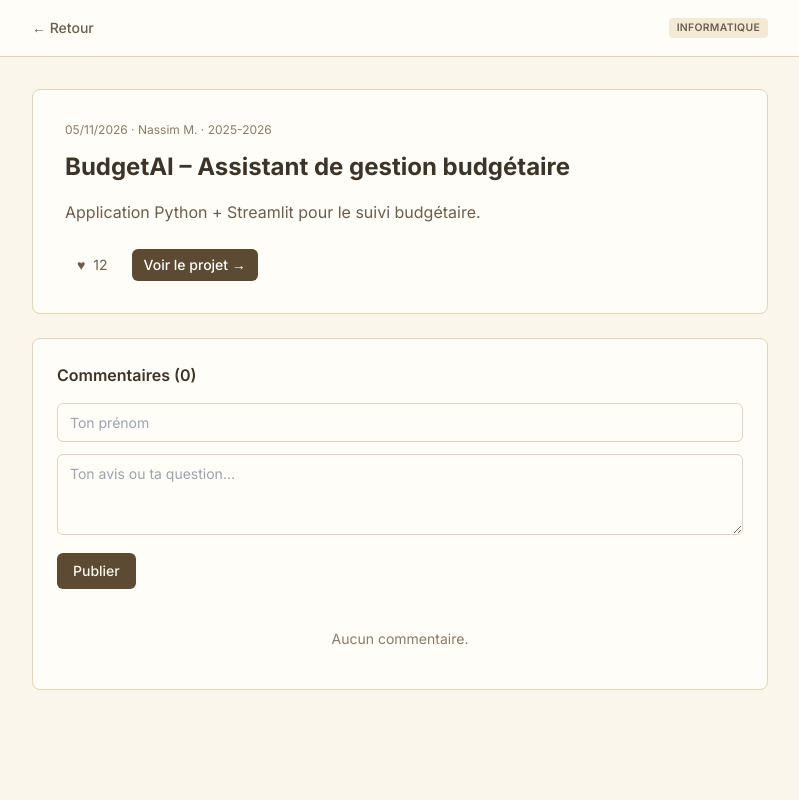
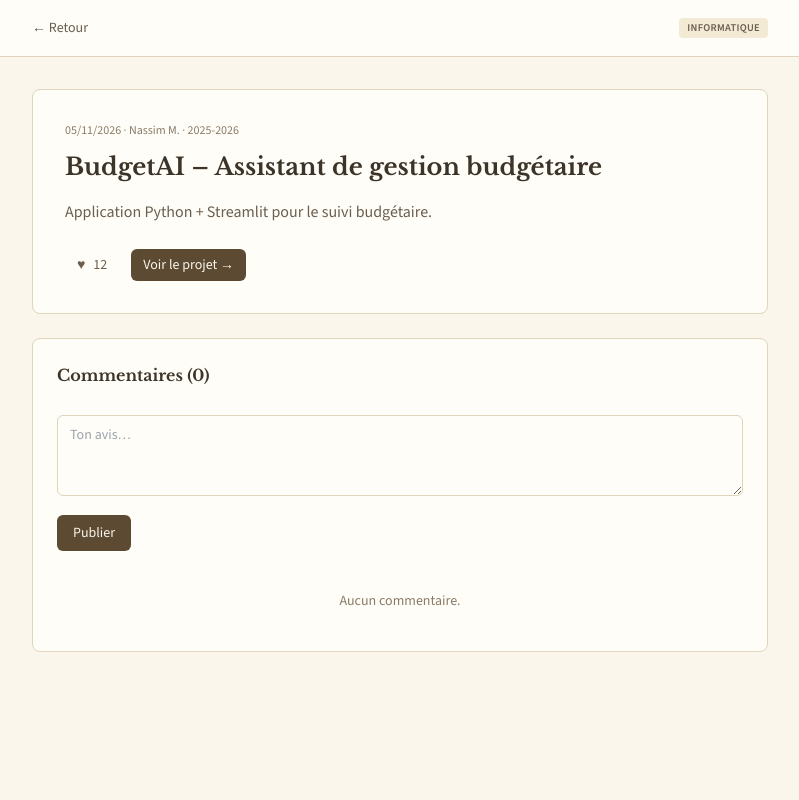
Before and after one commit to NassimMaouche/tfe-hub-live, a Flask app: page /projet/1 in a window 1280 px wide. Shown: the whole page, without its empty margins (240-1039 px from the left). Run offline with Flask 3, Linux system fonts and the light colour scheme; the visitor is signed in with stand-in values (Sample User, id 1); some libraries are stand-ins or nearby versions.

Commit message:
Paper theme index and detail pages

```diff
--- a/templates/detail.html
+++ b/templates/detail.html
@@ -6,69 +6,58 @@
   <title>{{ project.titre }} – TFE Hub</title>
   <script src="https://cdn.tailwindcss.com"></script>
   <link rel="stylesheet" href="/static/css/style.css" />
-  <link href="https://fonts.googleapis.com/css2?family=Inter:wght@400;500;600;700&display=swap" rel="stylesheet" />
-  <style>body{font-family:Inter,system-ui,sans-serif}</style>
+  <link href="https://fonts.googleapis.com/css2?family=Libre+Baskerville:wght@400;700&family=Source+Sans+3:wght@400;500;600;700&display=swap" rel="stylesheet" />
+  <style>
+    body { font-family: 'Source Sans 3', system-ui, sans-serif; background: #faf6eb; color: #3d3429; }
+    h1, h2 { font-family: 'Libre Baskerville', Georgia, serif; }
+  </style>
 </head>
-<body class="bg-slate-50 text-slate-800 min-h-screen">
-
-  <header class="bg-white border-b border-slate-200 sticky top-0 z-50">
+<body class="min-h-screen">
+  <header class="sticky top-0 z-50 border-b" style="background:#fffdf7;border-color:#e0d4bc;">
     <div class="max-w-3xl mx-auto px-4 h-14 flex items-center justify-between">
-      <a href="/" class="text-sm font-medium text-slate-600 hover:text-slate-900">← Retour</a>
-      <span class="badge badge-{{ project.domaine }}">{{ project.domaine }}</span>
+      <a href="/" class="text-sm font-medium hover:underline" style="color:#6b5e4f;">← Retour</a>
+      <span class="badge">{{ project.domaine }}</span>
     </div>
   </header>
-
   <main class="max-w-3xl mx-auto px-4 py-8">
-    <article class="bg-white border border-slate-200 rounded-lg p-6 sm:p-8 mb-6">
-      <div class="text-xs text-slate-400 mb-3">
+    <article class="rounded-lg p-6 sm:p-8 mb-6 border" style="background:#fffdf7;border-color:#e0d4bc;">
+      <div class="text-xs mb-3" style="color:#8a7b68;">
         {{ project.created_at.strftime('%d/%m/%Y') if project.created_at else '' }}
-        · {{ project.auteur }}
-        {% if project.annee %} · {{ project.annee }}{% endif %}
+        · {{ project.auteur }}{% if project.annee %} · {{ project.annee }}{% endif %}
       </div>
-      <h1 class="text-2xl font-bold text-slate-900 mb-4 leading-snug">{{ project.titre }}</h1>
-      <p class="text-slate-600 leading-relaxed mb-6 whitespace-pre-line">{{ project.description }}</p>
+      <h1 class="text-2xl font-bold mb-4 leading-snug" style="color:#3d3429;">{{ project.titre }}</h1>
+      <p class="leading-relaxed mb-6 whitespace-pre-line" style="color:#6b5e4f;">{{ project.description }}</p>
       <div class="flex flex-wrap gap-3">
-        <button onclick="likeProject({{ project.id }}, this)" class="like-btn inline-flex items-center gap-2 px-3 py-1.5 rounded-md border border-slate-200 text-sm text-slate-600 hover:border-rose-300 hover:text-rose-600 transition">
+        <button onclick="likeProject({{ project.id }}, this)" class="like-btn inline-flex items-center gap-2 px-3 py-1.5 rounded-md border text-sm" style="border-color:#e0d4bc;color:#6b5e4f;">
           <span>♥</span> <span class="like-count">{{ project.likes or 0 }}</span>
         </button>
         {% if project.lien %}
-        <a href="{{ project.lien }}" target="_blank" rel="noopener"
-          class="inline-flex items-center px-3 py-1.5 rounded-md bg-slate-900 text-white text-sm font-medium hover:bg-slate-800 transition">
-          Voir le projet →
-        </a>
+        <a href="{{ project.lien }}" target="_blank" rel="noopener" class="btn-primary inline-flex items-center px-3 py-1.5 text-sm">Voir le projet →</a>
         {% endif %}
       </div>
     </article>
-
-    <section class="bg-white border border-slate-200 rounded-lg p-6">
-      <h2 class="text-base font-semibold text-slate-900 mb-4">Commentaires ({{ comments|length }})</h2>
-
+    <section class="rounded-lg p-6 border" style="background:#fffdf7;border-color:#e0d4bc;">
+      <h2 class="text-base font-semibold mb-4" style="color:#3d3429;">Commentaires ({{ comments|length }})</h2>
       <form id="comment-form" class="mb-6 space-y-3">
-        {% if not current_user %}
-        <input type="text" id="comment-auteur" required placeholder="Ton prénom" class="input" maxlength="80" />
-        {% else %}
-        <input type="hidden" id="comment-auteur" value="{{ current_user.username }}" />
-        {% endif %}
-        <textarea id="comment-content" required rows="3" placeholder="Ton avis ou ta question…" class="input" maxlength="1000"></textarea>
+        <input type="hidden" id="comment-auteur" value="{{ current_user.username if current_user else '' }}" />
+        <textarea id="comment-content" required rows="3" placeholder="Ton avis…" class="input" maxlength="1000"></textarea>
         <button type="submit" class="btn-primary px-4 py-2 text-sm">Publier</button>
       </form>
-
       <div id="comments-list" class="space-y-4">
         {% for c in comments %}
-        <div class="border-l-2 border-slate-200 pl-4">
-          <div class="flex items-center gap-2 text-xs text-slate-400 mb-1">
-            <span class="font-medium text-slate-700">{{ c.auteur }}</span>
+        <div class="border-l-2 pl-4" style="border-color:#e0d4bc;">
+          <div class="flex items-center gap-2 text-xs mb-1" style="color:#8a7b68;">
+            <span class="font-medium" style="color:#3d3429;">{{ c.auteur }}</span>
             <span>{{ c.created_at.strftime('%d/%m/%Y %H:%M') if c.created_at else '' }}</span>
           </div>
-          <p class="text-sm text-slate-600">{{ c.content }}</p>
+          <p class="text-sm" style="color:#6b5e4f;">{{ c.content }}</p>
         </div>
         {% else %}
-        <p class="text-sm text-slate-400 text-center py-4">Aucun commentaire.</p>
+        <p class="text-sm text-center py-4" style="color:#8a7b68;">Aucun commentaire.</p>
         {% endfor %}
       </div>
     </section>
   </main>
-
   <script>
     const PROJECT_ID = {{ project.id }};
     async function likeProject(id, btn) {
@@ -80,9 +69,9 @@
     }
     document.getElementById("comment-form").addEventListener("submit", async (e) => {
       e.preventDefault();
-      const auteur = document.getElementById("comment-auteur").value.trim();
+      const auteur = document.getElementById("comment-auteur").value.trim() || "Anonyme";
       const content = document.getElementById("comment-content").value.trim();
-      if (!auteur || !content) return;
+      if (!content) return;
       try {
         const res = await fetch(`/api/projects/${PROJECT_ID}/comments`, {
           method: "POST",
@@ -95,8 +84,9 @@
         const empty = list.querySelector("p");
         if (empty) empty.remove();
         const div = document.createElement("div");
-        div.className = "border-l-2 border-slate-200 pl-4";
-        div.innerHTML = `<div class="flex items-center gap-2 text-xs text-slate-400 mb-1"><span class="font-medium text-slate-700">${esc(c.auteur)}</span><span>${c.created_at||""}</span></div><p class="text-sm text-slate-600">${esc(c.content)}</p>`;
+        div.className = "border-l-2 pl-4";
+        div.style.borderColor = "#e0d4bc";
+        div.innerHTML = `<div class="flex items-center gap-2 text-xs mb-1" style="color:#8a7b68"><span class="font-medium" style="color:#3d3429">${esc(c.auteur)}</span><span>${c.created_at||""}</span></div><p class="text-sm" style="color:#6b5e4f">${esc(c.content)}</p>`;
         list.prepend(div);
         document.getElementById("comment-content").value = "";
       } catch (e) { alert("Erreur"); }
```
